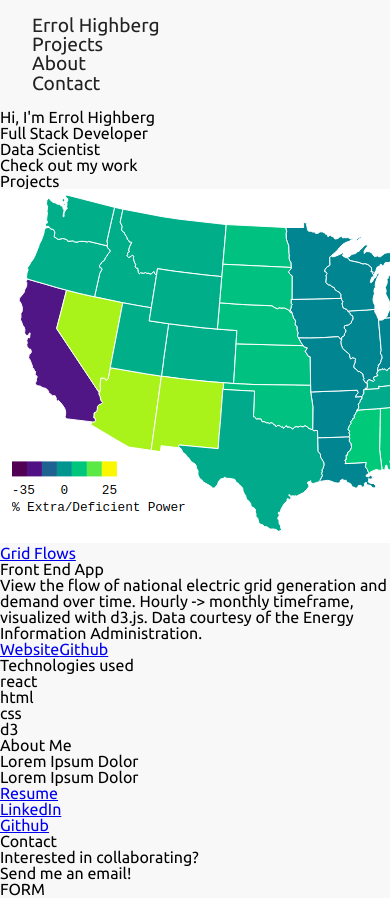
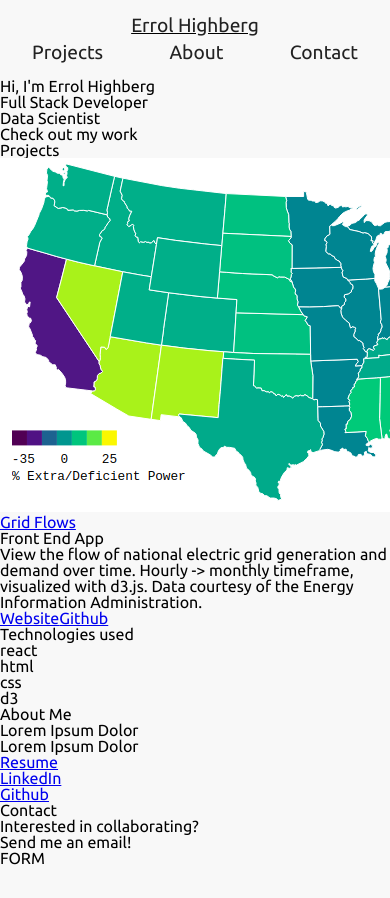
Before and after one commit to ehighberg/portfolio, a React (Create React App) app: page / in a window 390 px wide. Shown: the top 898 px of the page. After the commit the page ends 867 px from the top, so only its background shows below. Built offline with nearby package versions, Linux system fonts and the light colour scheme.

Commit message:
nav css mobile

```diff
--- a/src/style/nav.css
+++ b/src/style/nav.css
@@ -1,5 +1,6 @@
 nav {
   padding: 1em 2em;
+  background-color: var(--offwhite);
 }
 
 nav p {
@@ -7,3 +8,14 @@ nav p {
   color: var(--offblack);
   font-size: 1.2rem;
 }
+
+.nav-items {
+  display: flex;
+  justify-content: space-between;
+}
+
+.nav-name {
+  text-align: center;
+  margin-bottom: 0.5rem;
+  text-decoration: underline;
+}
```
